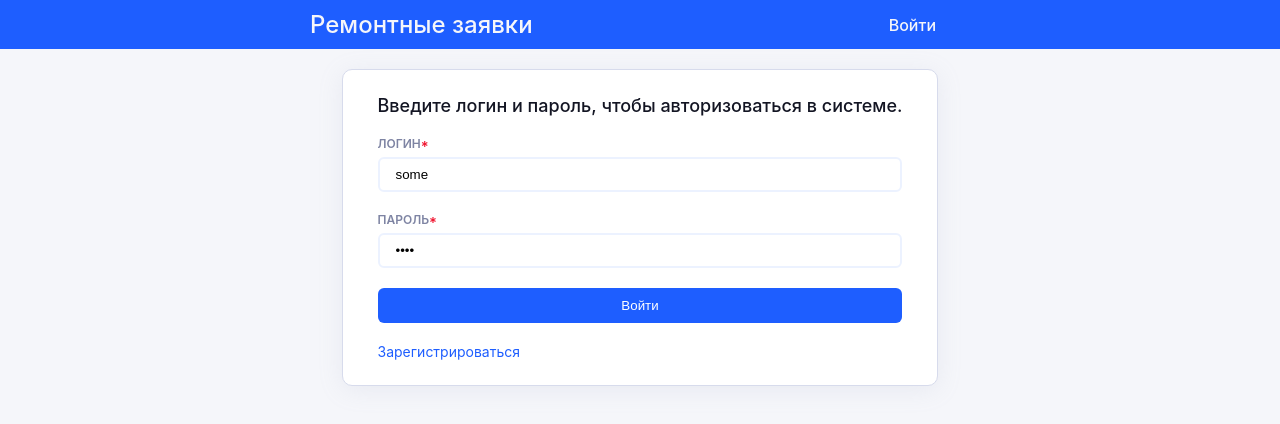
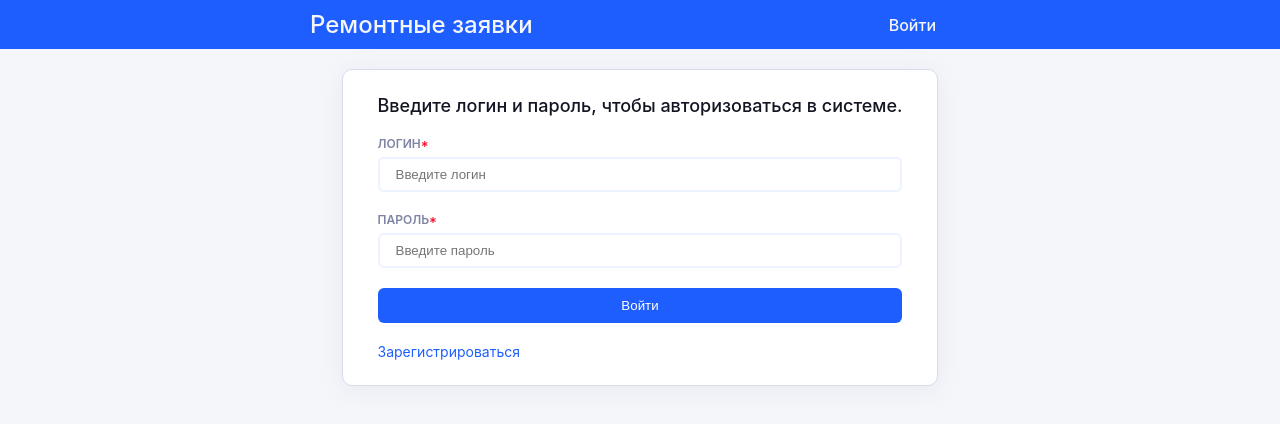
Before and after one commit to TheHarald/repair-work-frontend, a React (Create React App) app: page /auth in a window 1280 px wide. Shown: the top 424 px of the page. Built offline with nearby package versions, Linux system fonts and the light colour scheme; some icons are missing.

Commit message:
add generic to useform hook

```diff
--- a/src/components/desktop/Input/IntervalPicker.tsx
+++ b/src/components/desktop/Input/IntervalPicker.tsx
@@ -2,7 +2,8 @@ import React from 'react';
 import "./input.css"
 import TimePicker from './TimePicker';
 import ArrowRightLineIcon from 'remixicon-react/ArrowRightLineIcon'
-import { handleChangeProps, RequestData } from '../../../hooks/useForm';
+import { handleChangeProps} from '../../../hooks/useForm';
+import { RequestData } from '../../../apiFunctions/requestFuntcions';
 
 
 
--- a/src/components/desktop/Input/TimePicker.tsx
+++ b/src/components/desktop/Input/TimePicker.tsx
@@ -1,6 +1,6 @@
 import React from 'react';
 import { useState } from 'react';
-import { handleChangeProps, RequestData } from '../../../hooks/useForm';
+import { handleChangeProps} from '../../../hooks/useForm';
 import "./input.css"
 
 
--- a/src/hooks/useForm.ts
+++ b/src/hooks/useForm.ts
@@ -1,13 +1,4 @@
 import { useState } from 'react';
-export type RequestData = {
-    room:string,
-    request_task:string,
-    sender_FIO:string,
-    email:string,
-    status:string,
-    start_time_to_arrive:string,
-    end_time_to_arrive:string
-}
 
 export type handleChangeProps = React.ChangeEvent<HTMLInputElement> |
                                 React.ChangeEvent<HTMLTextAreaElement> |
@@ -16,14 +7,13 @@ export type handleChangeProps = React.ChangeEvent<HTMLInputElement> |
 
 
 
-export function useForm(initData:RequestData){
-    const [requestData,setRequestData] = useState<RequestData>(initData)
+export function useForm<T>(initData:T){
+    const [formData,setFromData] = useState<T>(initData)
 
-    function handleChange(
-        e:handleChangeProps):void{
-        setRequestData({...requestData, [e.target.name]:e.target.value})
-        // console.log(`${e.target.name} : ${e.target.value}`)
+    function handleChange(e:handleChangeProps):void{
+        setFromData({...formData, [e.target.name]:e.target.value})
+        console.log(`${e.target.name} : ${e.target.value}`)
     }
 
-    return {requestData,handleChange}
+    return {formData,handleChange}
 }
--- a/src/pages/desktop/AuthPage/AuthPage.tsx
+++ b/src/pages/desktop/AuthPage/AuthPage.tsx
@@ -5,12 +5,26 @@ import Card from '../../../components/desktop/Card/Card';
 import Header from '../../../components/desktop/Header/Header';
 import Input from '../../../components/desktop/Input/Input';
 import Title2 from '../../../components/desktop/Title2/Title2';
+import { useForm } from '../../../hooks/useForm';
+
+type WorkerLoginProps = {
+    password:string,
+    login:string
+}
 
 function AuthPage() {
 
+    const {formData, handleChange } = useForm<WorkerLoginProps>({
+        password:'',
+        login:''
+    })
+
     function handleSubmit(){
+        alert(JSON.stringify(formData))
+    }
 
-    }
+
+
 
     return (
         <div className='page'>
@@ -22,17 +36,17 @@ function AuthPage() {
                         label='логин'
                         required={true}
                         placeholder='Введите логин'
-                        value='some'
-                        onChange={()=>{console.log('test')}}
-                        inputName="TEST"
+                        value={formData.login}
+                        onChange={handleChange}
+                        inputName="login"
                     />
                     <Input
                         label='пароль'
                         required={true}
                         placeholder='Введите пароль'
-                        value='some'
-                        onChange={()=>{console.log('test')}}
-                        inputName="TEST"
+                        value={formData.password}
+                        onChange={handleChange}
+                        inputName='password'
                         type='password'
                     />
 
--- a/src/pages/desktop/CreteRequestPage/CreateRequestPage.tsx
+++ b/src/pages/desktop/CreteRequestPage/CreateRequestPage.tsx
@@ -1,6 +1,6 @@
 import React, { useState } from 'react';
 import { useNavigate } from 'react-router-dom';
-import { postRequest } from '../../../apiFunctions/requestFuntcions';
+import { postRequest, RequestData } from '../../../apiFunctions/requestFuntcions';
 import Button from '../../../components/desktop/Button/Button';
 import Card from '../../../components/desktop/Card/Card';
 import Header from '../../../components/desktop/Header/Header';
@@ -14,7 +14,7 @@ import "./createrequestpage.css"
 
 function CreateRequestPage() {
 
-    const {requestData, handleChange} = useForm({
+    const {formData, handleChange} = useForm<RequestData>({
         room:'',
         request_task:'',
         sender_FIO:'',
@@ -27,7 +27,7 @@ function CreateRequestPage() {
     const navigate = useNavigate()
 
     function handleSubmit(){
-        postRequest(requestData)
+        postRequest(formData)
         navigate('/')
 
     }
@@ -46,7 +46,7 @@ function CreateRequestPage() {
                         required={true}
                         inputName='sender_FIO'
                         onChange={handleChange}
-                        value={requestData.sender_FIO}
+                        value={formData.sender_FIO}
                     />
                     <Input
                         label='Электронная почта'
@@ -54,7 +54,7 @@ function CreateRequestPage() {
                         required={true}
                         inputName='email'
                         onChange={handleChange}
-                        value={requestData.email}
+                        value={formData.email}
                     />
                     <Input
                         label='номер комнаты'
@@ -62,7 +62,7 @@ function CreateRequestPage() {
                         required={true}
                         inputName='room'
                         onChange={handleChange}
-                        value={requestData.room}
+                        value={formData.room}
                     />
                     <TextArea
                         label='Причина заявки'
@@ -70,14 +70,14 @@ function CreateRequestPage() {
                         required={true}
                         inputName='request_task'
                         onChange={handleChange}
-                        value={requestData.request_task}
+                        value={formData.request_task}
                     />
                     <IntervalPicker
                         label='Интервал времени'
                         required={true}
                         startInputName='start_time_to_arrive'
                         endInputName='end_time_to_arrive'
-                        requestData={requestData}
+                        requestData={formData}
                         onChange={handleChange}
                     />
                     <Button
```
Also changed, not shown: src/apiFunctions/requestFuntcions.ts (+10 -1 lines).
